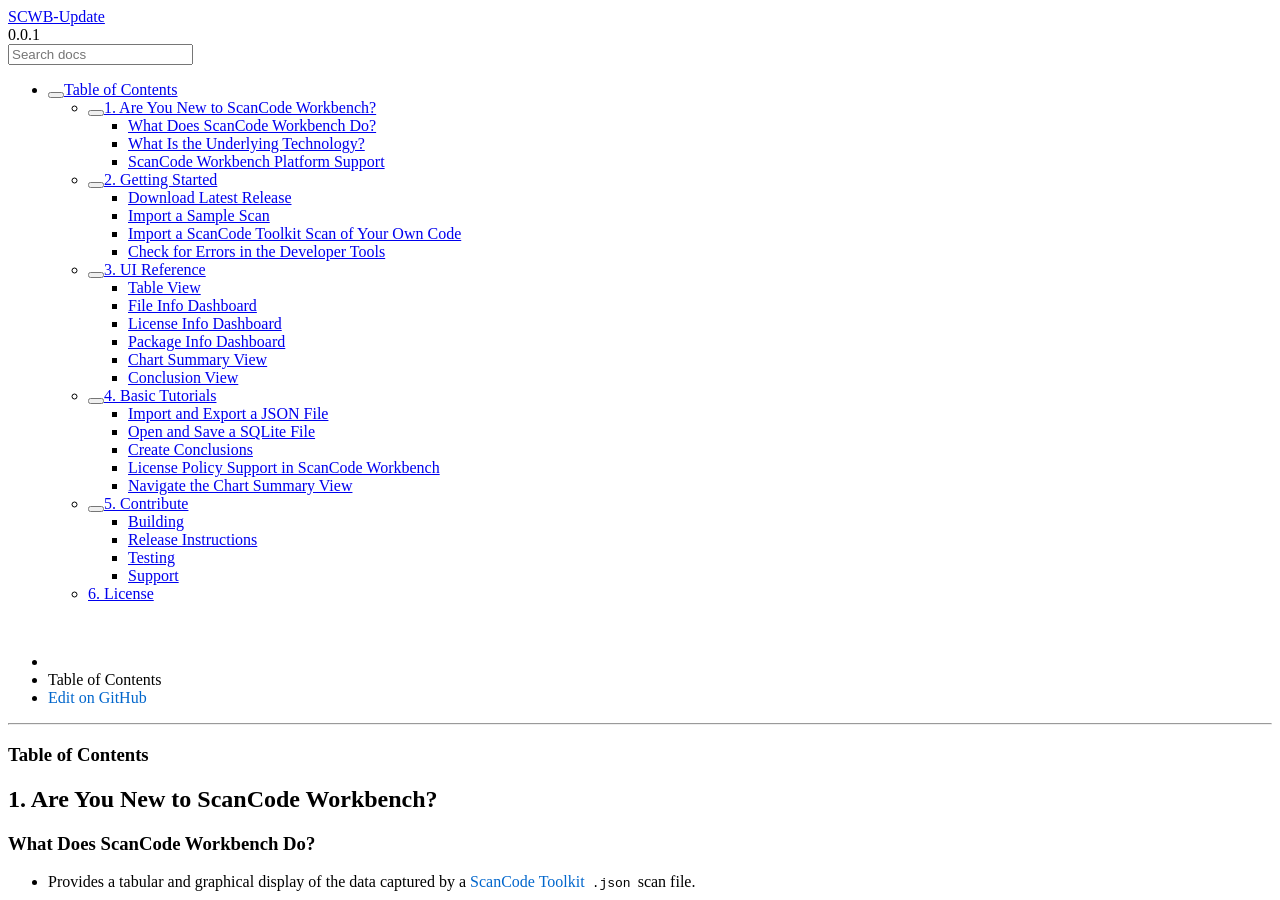
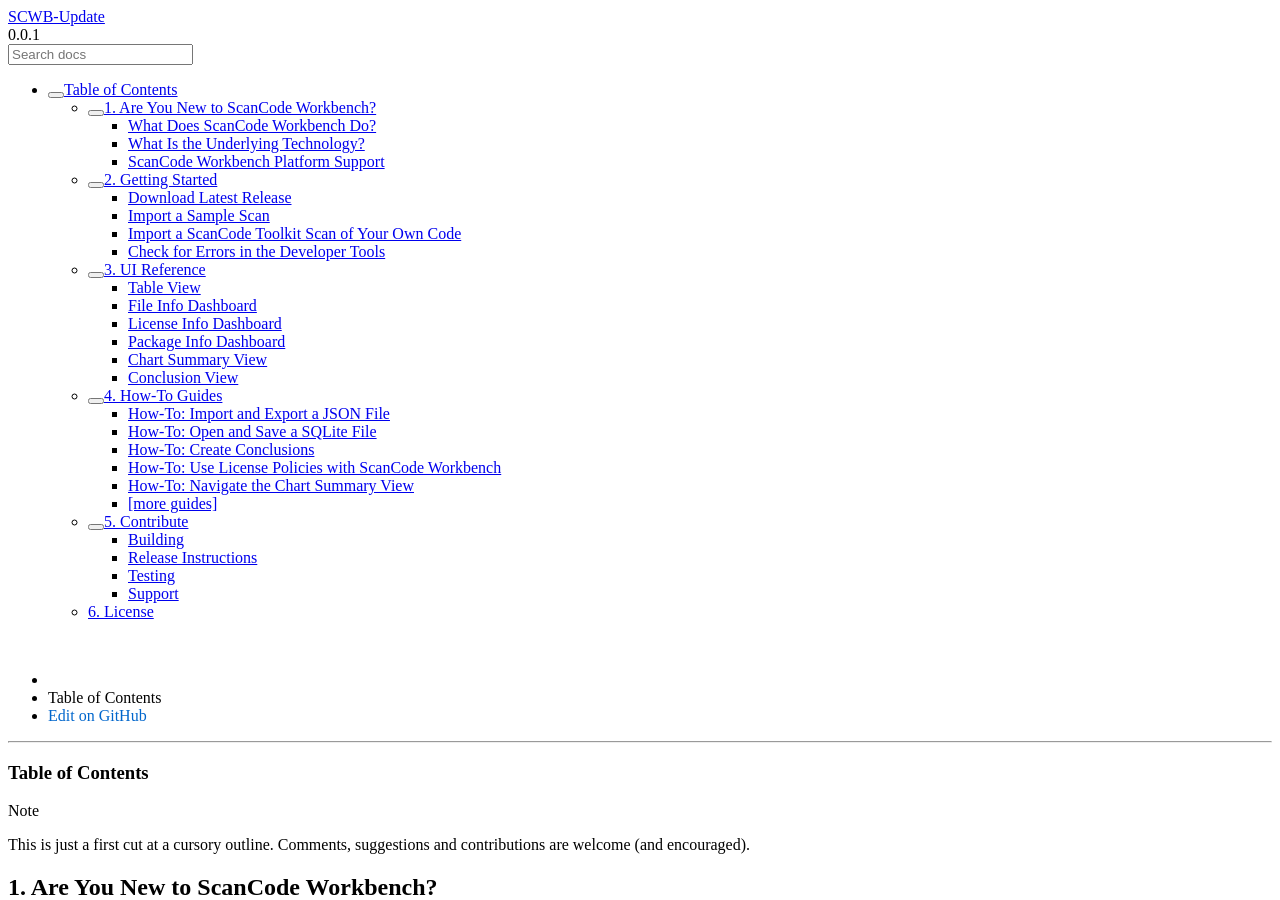
Before and after one commit to aboutcode-org/scancode-workbench, a Sphinx documentation site: the page built from docs/source/toc.rst, in a window 1280 px wide and 900 px high. Built offline with Sphinx 7.4.7 and the Read the Docs theme 2.0.0, drawn with Linux system fonts in a browser that asks for light colours; some of the changed text lies outside the part shown.

Commit message:
Add requirements.txt
Signed-off-by: John M. Horan <johnmhoran@gmail.com>

```diff
--- a/docs/source/toc.rst
+++ b/docs/source/toc.rst
@@ -1,6 +1,8 @@
 =================
 Table of Contents
 =================
+
+.. Note:: This is just a first cut at a cursory outline.  Comments, suggestions and contributions are welcome (and encouraged).
 
 1.  Are You New to ScanCode Workbench?
 ======================================
@@ -84,33 +86,36 @@
 
 -----------------------------------------------------------------------
 
-4.  Basic Tutorials
-===================
+4.  How-To Guides
+=================
 
-.. Note:: [I think this subsumes "How-To Guides" -- what do you think?]
-
-Import and Export a JSON File
------------------------------
+How-To: Import and Export a JSON File
+-------------------------------------
 
    [to come]
 
-Open and Save a SQLite File
----------------------------
+How-To: Open and Save a SQLite File
+-----------------------------------
 
    [to come]
 
-Create Conclusions
-------------------
+How-To: Create Conclusions
+--------------------------
 
    [to come]
 
-License Policy Support in ScanCode Workbench
---------------------------------------------
+How-To: Use License Policies with ScanCode Workbench
+----------------------------------------------------
 
    [to come]
 
-Navigate the Chart Summary View
--------------------------------
+How-To: Navigate the Chart Summary View
+---------------------------------------
+
+   [to come]
+
+[more guides]
+-------------
 
    [to come]
 
```
Also changed, not shown: docs/requirements.txt (added, +26 -0 lines).
